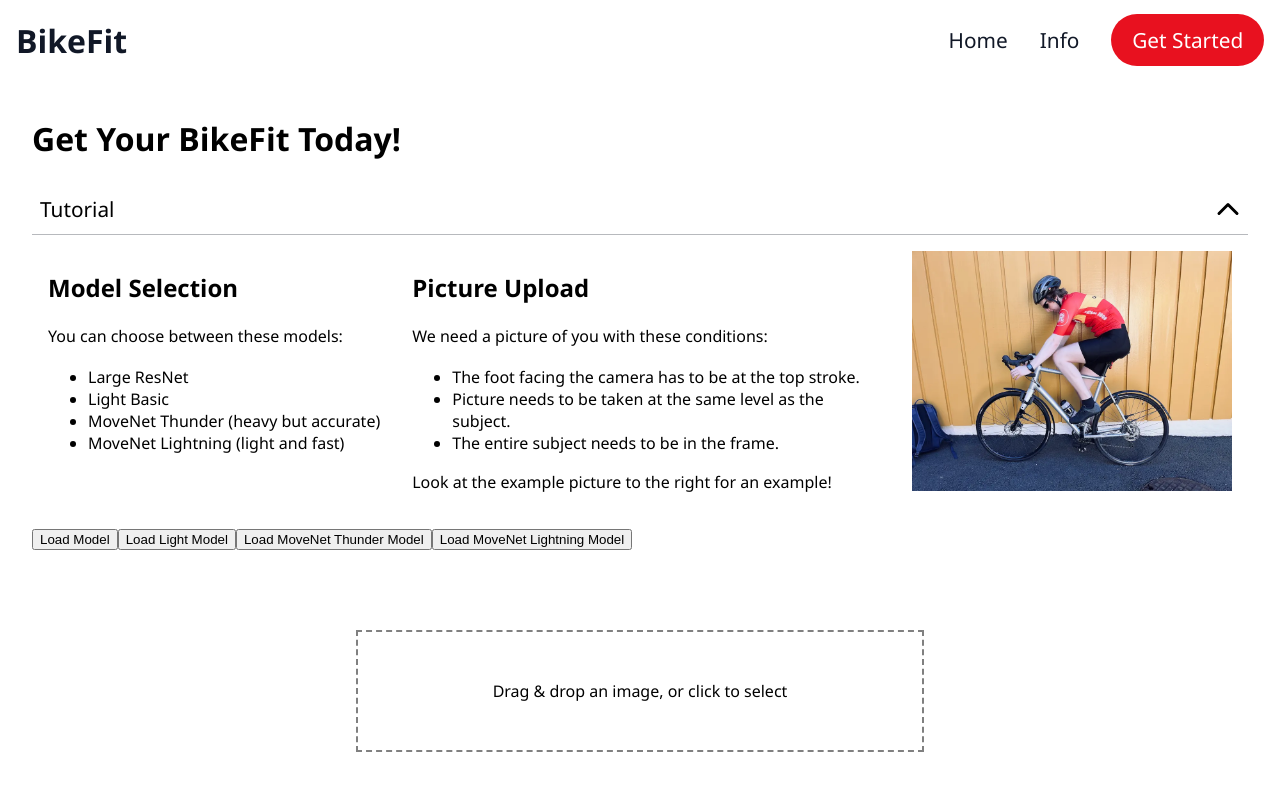
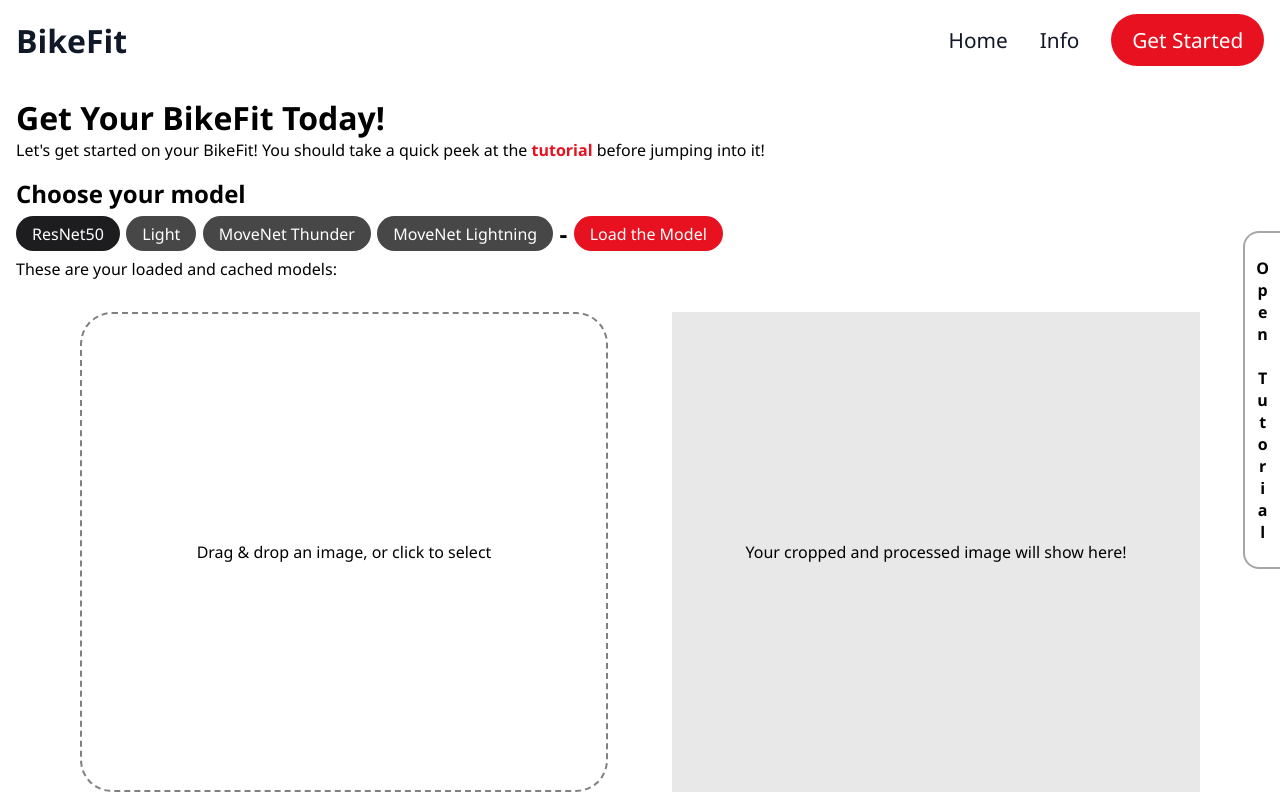
Before and after one commit to williamsaether/BikeFit, a Next.js app in the folder frontend/: page /fitting in a window 1280 px wide. Shown: the top 800 px of the page. Built offline with nearby package versions, Linux system fonts and the light colour scheme; what @tensorflow/tfjs would draw is missing.

Commit message:
Improve frontend styling and structure

```diff
--- a/frontend/app/fitting/page.module.css
+++ b/frontend/app/fitting/page.module.css
@@ -1,87 +1,183 @@
 .page {
-	padding: 1em 2em;
+	display: grid;
+	grid-template-columns: auto;
+	padding: 1em;
+	gap: 1em;
 }
 
-.loadModelsBtn button{
-	background-color: white;
-}
-
-.header {
-	color: var(--color-text);
-	font-size: 1.5em;
-}
-
-.tutorial {
-	gap: 2em;
-}
-
-.tutDropdown {
-	display: flex;
-	justify-content: space-between;
-	align-items: center;
-	padding: .8em .5em;
-	position: relative;
-	cursor: pointer;
-	user-select: none;
-}
-
-.tutDropdown:after {
-	content: '';
-	position: absolute;
-	bottom: 0;
-	left: 0;
-	width: 100%;
-	height: 1px;
-	background: var(--color-text);
-	opacity: .3;
-}
-
-.tutDropdown p {
-	font-size: 1.3em;
+.page p, .page h1, .page h2, .page h3, .page ul {
 	margin: 0;
 }
 
-.tutDropdown img {
-	width: 1.5em;
-	height: auto;
+.main {
+
 }
 
-.tutContent {
-	display: grid;
-	grid-template-columns: auto auto auto;
-	gap: 2em;
-	margin: 0 auto;
-	padding: 1em;
+.title {
+	font-size: 2em;
 }
 
-.tutContent p {
-	flex: 1;
-	line-height: 1.6em;
+.description {
+	font-size: 1em;
 }
 
-.tutContent img {
-	width: 20em;
-	height: auto;
+.description span {
+	color: var(--color-primary);
+	font-weight: bold;
+	cursor: pointer;
 }
 
-.imageHandeling {
-	margin-top: 5em;
+.models {
+	margin-top: 1em;
 }
 
-.imageHandeling canvas {
-	height: 90%;
-	width: 90%;
+.modelButtons {
+	display: flex;
+	gap: .4em;
+	align-items: center;
+	margin-top: .4em;
+}
+
+.modelButtons button {
+	all: unset;
+	padding: .4em 1em;
+	border-radius: 10em;
+	background: #474747;
+	color: var(--color-background);
+	cursor: pointer;
+}
+
+.modelButtons button.active {
+	background: #1d1d1f !important;
+}
+
+.modelButtons span {
+	font-size: 1.5em;
+	font-weight: 600;
+}
+
+.loadButton {
+	background: var(--color-primary) !important;
+}
+
+.cached {
+	display: flex;
+	flex-direction: column;
+	margin-top: .4em;
+}
+
+.uploadSection {
+	display: grid;
+	padding: 2em 4em;
+	grid-template-columns: 1fr 1fr;
+	grid-template-rows: 30em;
+	gap: 4em;
 }
 
 .croppedImage {
-	height: 365px;
-	width: 365px;
+	height: 100%;
+	width: 100%;
+	margin: auto;
+	align-content: center;
+	text-align: center;
+	object-fit: contain;
 }
 
-.imagePrep {
+.predictSection {
+	min-height: 90svh;
+}
+
+.predict {
 	display: flex;
-	flex-direction: row;
-	justify-content: center;
-	margin: 1em;
 	gap: 1em;
+	margin-top: 1em;
+	align-items: center;
 }
+
+.predict select {
+	padding: .6em 1em;
+	border-radius: .6em;
+}
+
+.predict button {
+	all: unset;
+	cursor: pointer;
+	padding: .6em 1.2em;
+	border-radius: 10em;
+	background: var(--color-detail);
+	font-weight: 600;
+}
+
+.predict button.disabled {
+	background: #959595;
+	cursor: not-allowed;
+}
+
+.resultWrapper {
+	display: grid;
+	padding: 2em 4em;
+	grid-template-columns: 1fr 1fr;
+	grid-template-rows: 30em;
+	gap: 4em;
+}
+
+.resultWrapper canvas {
+	height: 100%;
+}
+
+.rightModal {
+	position: fixed;
+	width: 25em;
+	right: 1em;
+	height: calc(100vh - 5em - 2em - 2em);
+	background: var(--color-background);
+	display: flex;
+	flex-direction: column;
+	justify-content: space-between;
+	margin: 0 auto;
+	padding: 1em;
+	border: 1px solid black;
+	border-radius: 1em;
+}
+
+.rightModal > h2 {
+	font-size: 2em;
+}
+
+.rightModal h3 {
+	font-size: 1.4em;
+}
+
+.rightModal p {
+	margin: .5em 0;
+}
+
+.examplePicture {
+	width: 100%;
+	height: auto;
+	border-radius: 1em;
+}
+
+.rightModal .cross {
+	position: absolute;
+	top: 1em;
+	right: 1em;
+	cursor: pointer;
+}
+
+.openTutorial {
+	position: fixed;
+	top: 50%;
+	right: 0;
+	transform: translateY(-50%);
+	background: #fff;
+	padding: 1.5em 0.4em;
+	writing-mode: vertical-rl;
+	text-orientation: upright;
+	border-top-left-radius: 1em;
+	border-bottom-left-radius: 1em;
+	border: 2px solid rgba(0, 0, 0, 0.35);
+	border-right-width: 0;
+	font-weight: 600;
+	cursor: pointer;
+}
--- a/frontend/app/fitting/page.tsx
+++ b/frontend/app/fitting/page.tsx
@@ -1,6 +1,5 @@
 'use client';
 
-import exampleImage from '../public/examplepic.jpg'
 import React, {use, useCallback, useRef, useState} from 'react';
 import {useModelContext} from "@/context/ModelContext";
 import * as tf from "@tensorflow/tfjs";
@@ -10,10 +9,19 @@ import UploadAndCrop from "@/components/ImageUpload";
 import styles from './page.module.css'
 import Image from "next/image";
 
+const models = new Map<string, string>([
+	['default', 'ResNet50'],
+	['light', 'Light'],
+	['movenet_thunder', 'MoveNet Thunder'],
+	['movenet_lightning', 'MoveNet Lightning'],
+])
+
 export default function Main() {
-	const { model, loading, loadModelByKey, currentModelKey } = useModelContext()
+	const { model, loading, loadModelByKey, currentModelKey, cachedModels } = useModelContext()
 	const [imageSrc, setImageSrc] = useState<string | null>(null)
-	const [openTutorial, setOpenTutorial] = useState(true)
+	const [openTutorial, setOpenTutorial] = useState(false)
+	const [selectedModel, setSelectedModel] = useState<string>('default')
+	const [joints, setJoints] = useState<number[][] | null>(null)
 
 	const canvasRef = useRef(null)
 
@@ -23,7 +31,7 @@ export default function Main() {
 
 	const predict = () => {
 		if (!imageSrc || !model) return
-		const img = new HTMLImageElement()
+		const img = new global.Image()
 		img.src = imageSrc
 		img.onload = () => {
 			const tensor = tf.browser.fromPixels(img)
@@ -42,6 +50,7 @@ export default function Main() {
 		moveNetModel: boolean,
 	) => {
 		let joints = await extractJoints(predictions, image.naturalWidth, 64)
+		setJoints(joints)
 
 		if (moveNetModel) {
 			joints = joints.slice(5) // skip the head
@@ -87,24 +96,153 @@ export default function Main() {
 		})
 	}
 
+	const calculateAngle = (a: number[], b: number[], c: number[]): number => {
+		const ba = [a[0] - b[0], a[1] - b[1]];
+		const bc = [c[0] - b[0], c[1] - b[1]];
+
+		const dotProduct = ba[0] * bc[0] + ba[1] * bc[1];
+		const normBA = Math.sqrt(ba[0] ** 2 + ba[1] ** 2);
+		const normBC = Math.sqrt(bc[0] ** 2 + bc[1] ** 2);
+
+		const cosineAngle = dotProduct / (normBA * normBC + 1e-6);
+		const angle = Math.acos(cosineAngle);
+
+		return (angle * 180) / Math.PI;
+	}
+
+	const calculateAngles = (leftSide: boolean) => {
+		if (!joints) return
+
+		const index = leftSide ? 0 : 1;
+
+		const shoulder = joints[index]
+		const elbow = joints[index + 2]
+		const wrist = joints[index + 4]
+		const hip = joints[index + 6]
+		const knee = joints[index + 8]
+		const ankle = joints[index + 10]
+
+		const horizontal: number[] = [hip[0] + 100, hip[1]];
+
+		return {
+			knee_angle: calculateAngle(hip, knee, ankle),
+			hip_angle: calculateAngle(shoulder, hip, knee),
+			torso_angle: calculateAngle(horizontal, hip, shoulder),
+			shoulder_angle: calculateAngle(elbow, shoulder, hip),
+			elbow_angle: calculateAngle(shoulder, elbow, wrist),
+		};
+	}
+
+	const showAngles = () => {
+		if (!joints) return
+
+		const angles = calculateAngles(joints[4][0] < joints[6][0])
+		if (!angles) return
+
 		return (
-		<div className={styles.page}>
-			<h1>Get Your BikeFit Today!</h1>
-			<p></p>
-			<div className={`${styles.tutorial} ${openTutorial ? styles.open : ''}`}>
-				<div className={styles.tutDropdown} onClick={() => setOpenTutorial(!openTutorial)}>
-					<p>Tutorial</p>
+			<ul>
+				{Object.entries(angles).map(([name, angle]) => (
+					<li key={name}>{name}: {angle}</li>
+				))}
+			</ul>
+		)
+	}
+
+	return (
+		<div className={`${styles.page} ${openTutorial ? styles.open : ''}`}>
+			<section className={styles.main}>
+				<h1 className={styles.title}>Get Your BikeFit Today!</h1>
+				<p className={styles.description}>
+					Let's get started on your BikeFit! You should take a quick
+					peek at the <span onClick={() => setOpenTutorial(true)}>tutorial</span> before jumping into it!
+				</p>
+				<div className={styles.models}>
+					<h2>Choose your model</h2>
+					<div className={styles.modelButtons}>
+						{[...models.entries()].map(([key, name]) => (
+							<button
+								key={key}
+								className={selectedModel === key ? styles.active : ''}
+								onClick={() => setSelectedModel(key)}
+							>
+								{name}
+							</button>
+						))}
+						<span> - </span>
+						<button
+							className={styles.loadButton}
+							onClick={() => loadModelByKey(selectedModel)}
+						>
+							{loading ?
+								'Loading...' :
+								Object
+									.entries(cachedModels)
+									.some(([key]) => (key === selectedModel)) ? 'Loaded' : 'Load the Model'}
+						</button>
+					</div>
+					<div className={styles.cached}>
+						<p>These are your loaded and cached models:
+							{Object.entries(cachedModels).map(([key], index) => (
+								<span key={key}>{index != 0 ? ', ' : ''} {models.get(key)}</span>
+							))}
+						</p>
+					</div>
+				</div>
+				<section className={styles.uploadSection}>
+					<UploadAndCrop onImageCropped={handleCroppedImage}/>
+					{imageSrc ?
 						<Image
-						src={'/icons/chevdown.svg'}
-						width={32}
-						height={32}
-						alt={'Chevron Down'}
-						style={{transform: `rotate(${openTutorial ? 180 : 0}deg)`}}
+							src={imageSrc}
+							width={500}
+							height={500}
+							alt={'Cropped'}
+							className={styles.croppedImage}
+						/> :
+						<div className={styles.croppedImage} style={{background: 'rgba(30, 30, 30, 0.1)'}}>
+							Your cropped and processed image will show here!
+						</div>
+					}
+				</section>
+				<section className={styles.predictSection}>
+					<h2>Analyze Posture</h2>
+					<p>You can now analyze your cycling posture. Please select your preferred model and click on 'Analyze'</p>
+					<div className={styles.predict}>
+						{Object.entries(cachedModels).at(0) ?
+							<select onChange={(value) => loadModelByKey(value.target.value)}>
+								{Object.entries(cachedModels).map(([key]) => (
+									<option key={key} value={key}>{models.get(key)}</option>
+								))}
+							</select> :
+							<span>You need to load a model first!</span>
+						}
+						<button
+							onClick={predict}
+							disabled={!Object.entries(cachedModels).at(0) || !imageSrc}
+							className={(!Object.entries(cachedModels).at(0)  || !imageSrc) ? styles.disabled : ''}
+						>
+							Analyze
+						</button>
+					</div>
+					<div className={styles.resultWrapper}>
+						<canvas className={styles.canvas} ref={canvasRef}/>
+						{joints && showAngles()}
+					</div>
+				</section>
+			</section>
+			{openTutorial && <section className={styles.rightModal}>
+        <Image
+          src={'/icons/cross.svg'}
+          width={24}
+					height={24}
+					alt={'Close Tutorial'}
+					className={styles.cross}
+					onClick={() => {
+						setOpenTutorial(false)
+					}}
 				/>
-				</div>
-				{openTutorial && <div className={styles.tutContent}>
+				<h2>How to get started!</h2>
 				<div>
-						<h2>Model Selection</h2>
+					<h3>Model Selection</h3>
 					<p>You can choose between these models:</p>
 					<ul>
 						<li>Large ResNet</li>
@@ -114,51 +252,27 @@ export default function Main() {
 					</ul>
 				</div>
 				<div>
-						<h2>Picture Upload</h2>
+					<h3>Picture Upload</h3>
 					<p>We need a picture of you with these conditions:</p>
 					<ul>
 						<li>The foot facing the camera has to be at the top stroke.</li>
 						<li>Picture needs to be taken at the same level as the subject.</li>
 						<li>The entire subject needs to be in the frame.</li>
 					</ul>
-						<p>Look at the example picture to the right for an example!</p>
+					<p>Look at the example picture under as a guide!</p>
 				</div>
 				<Image
 					src={"/images/example-topstroke.webp"}
 					width={1000}
 					height={750}
 					alt={'Example gone'}
+					className={styles.examplePicture}
 				/>
-				</div>}
-				<section className={styles.section}>
-					<div>
-						<button onClick={() => loadModelByKey('default')}>{loading ? 'Loading...' : 'Load Model'}</button>
-						<button onClick={() => loadModelByKey('light')}>{loading ? 'Loading...' : 'Load Light Model'}</button>
-						<button onClick={() => loadModelByKey('movenet_thunder')}>{loading ? 'Loading...' : 'Load MoveNet Thunder Model'}</button>
-						<button
-							onClick={() => loadModelByKey('movenet_lightning')}>{loading ? 'Loading...' : 'Load MoveNet Lightning Model'}</button>
-					</div>
-					<div>
-						<UploadAndCrop onImageCropped={handleCroppedImage}/>
-						{imageSrc && <img src={imageSrc} alt={'Cropped'} className={styles.croppedImage}/>}
-					</div>
-				</section>
-				<div className={styles.loadModeltxt}>
-					<p>Here you can choose between the model</p>
-				</div>
-				<div className={styles.loadModelsBtn}>
-
-				</div>
-			</div>
-			<div className={styles.imageHandeling}>
-				<div className={styles.imagePrep}>
-
-				</div>
-				<div>
-					<button onClick={predict}>Predict</button>
-				</div>
-				<canvas className={styles.canvas} ref={canvasRef} />
-			</div>
+			</section>}
+			{!openTutorial && <div
+				className={styles.openTutorial}
+				onClick={() => setOpenTutorial(true)}
+			>Open Tutorial</div>}
 		</div>
 	);
 }
--- a/frontend/app/layout.module.css
+++ b/frontend/app/layout.module.css
@@ -1,6 +1,12 @@
 .header {
+	position: fixed;
+	top: 0;
+	left: 0;
+	width: calc(100% - 2em);
 	height: 5em;
+	background: var(--color-background);
 	padding: 0 1em;
+	z-index: 10;
 }
 
 .header nav {
@@ -32,3 +38,7 @@
 	border-radius: 10em;
 	color: #fff !important;
 }
+
+.main {
+	margin-top: 5em;
+}
--- a/frontend/app/layout.tsx
+++ b/frontend/app/layout.tsx
@@ -25,9 +25,11 @@ export default function RootLayout({children}: {children: ReactNode}) {
 						</div>
 					</nav>
 				</header>
-				<ModelProvider>
-					{children}
-				</ModelProvider>
+				<main className={styles.main}>
+					<ModelProvider>
+						{children}
+					</ModelProvider>
+				</main>
 			</body>
 		</html>
 	)
--- a/frontend/app/page.tsx
+++ b/frontend/app/page.tsx
@@ -6,10 +6,8 @@ export default function Main() {
 
 
 	return (
-		<>
-			<div>
+		<div>
 
-			</div>
-		</>
+		</div>
 	);
 }
--- a/frontend/components/ImageUpload.module.css
+++ b/frontend/components/ImageUpload.module.css
@@ -1,4 +1,4 @@
-.Main {
+.main {
     display: flex;
     flex-direction: column;
     align-items: center;
@@ -12,32 +12,36 @@
 .cropperAndSlider {
     display: flex;
     flex-direction: column;
-    gap: 1.5rem;
+    gap: .4rem;
     width: 100%;
     align-items: center;
 }
 
 .cropper {
     position: relative;
-    width: 500px;
-    height: 500px;
-    max-width: 600px;
+    width: 100%;
+    height: 100%;
     overflow: hidden;
+}
+
+.bottom {
+    display: flex;
+    gap: 1em;
+    width: 100%;
 }
 
 .dragAndDrop {
     border: 2px dashed gray;
-    width: 500px;
-    padding: 2rem;
-    margin-bottom: 1rem;
+    border-radius: 2em;
+    width: 100%;
     text-align: center;
     cursor: pointer;
+    align-content: center;
 }
 
 .imagePrep {
     display: flex;
     flex-direction: row;
     justify-content: center;
-    margin: 5em;
     gap: 5em;
 }
--- a/frontend/components/ImageUpload.tsx
+++ b/frontend/components/ImageUpload.tsx
@@ -46,19 +46,15 @@ export default function UploadAndCrop({ onImageCropped }: Props) {
 
 	return (
 		<div className={styles.imagePrep}>
-      <div className={styles.dragAndDrop}
-        {...getRootProps()}
-      >
+			{!imageSrc ?
+				<div className={styles.dragAndDrop} {...getRootProps()}>
 					<input {...getInputProps()} />
 					{isDragActive ? (
 						<p>Drop the image here...</p>
 					) : (
 						<p>Drag & drop an image, or click to select</p>
 					)}
-      </div>
-
-      {imageSrc &&
-        <div className={styles.Main}>
+				</div> :
 				<div className={styles.cropperAndSlider}>
 					<div className={styles.cropper}>
 						<Cropper
@@ -71,8 +67,8 @@ export default function UploadAndCrop({ onImageCropped }: Props) {
 							onCropComplete={onCropComplete}
 						/>
 					</div>
-
-
+					<p>Crop the image so the cyclist fills the frame and is centered.</p>
+					<div className={styles.bottom}>
 						<Slider
 							value={zoom}
 							min={1}
@@ -80,7 +76,6 @@ export default function UploadAndCrop({ onImageCropped }: Props) {
 							step={.1}
 							onChange={(_, x) => setZoom(x)}
 						/>
-
 						<Button onClick={handleCrop} variant='contained' color='primary'>Crop</Button>
 					</div>
 				</div>
--- a/frontend/context/ModelContext.tsx
+++ b/frontend/context/ModelContext.tsx
@@ -19,7 +19,8 @@ type ModelContextType = {
 	model: SupportedModel | null;
 	loading: boolean;
 	currentModelKey: string | null;
-	loadModelByKey: (key: string) => Promise<void>
+	loadModelByKey: (key: string) => Promise<void>;
+	cachedModels: Record<string, SupportedModel>;
 }
 
 const modelURLs: Record<string, string> = {
@@ -35,13 +36,15 @@ const ModelContext = createContext<ModelContextType>({
 	model: null,
 	loading: false,
 	currentModelKey: null,
-	loadModelByKey: async () => {}
+	loadModelByKey: async () => {},
+	cachedModels: {},
 })
 
 export function ModelProvider({children}: {children: ReactNode}) {
 	const [model, setModel] = useState<SupportedModel | null>(null)
 	const [loading, setLoading] = useState(false)
 	const [currentModelKey, setCurrentModelKey] = useState<string | null>(null)
+	const [cachedModels, setCachedModels] = useState<Record<string, SupportedModel>>({})
 
 	const loadModelByKey = useCallback(async (key: string) => {
 		if (!modelURLs[key]) {
@@ -64,11 +67,13 @@ export function ModelProvider({children}: {children: ReactNode}) {
 			setModel(loadedModel)
 		}
 
+		setCachedModels(modelCache)
+
 		setLoading(false)
 	}, [])
 
 	return (
-		<ModelContext.Provider value={{ model, loading, currentModelKey, loadModelByKey}}>
+		<ModelContext.Provider value={{ model, loading, currentModelKey, loadModelByKey, cachedModels}}>
 			{children}
 		</ModelContext.Provider>
 	)
```
Also changed, not shown: frontend/public/icons/cross.svg (added). Lines whose indentation alone changed are shown as unchanged.
